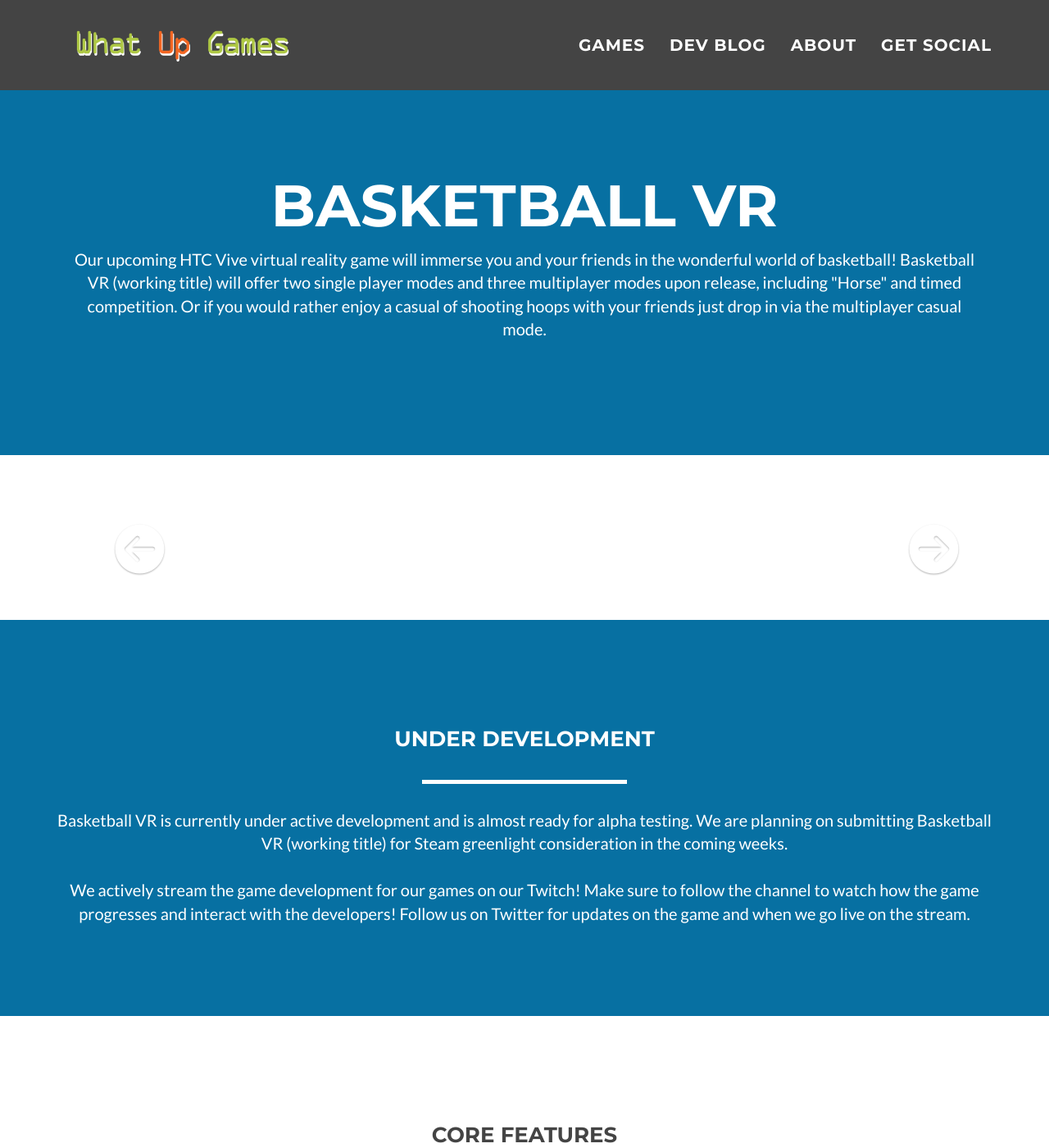
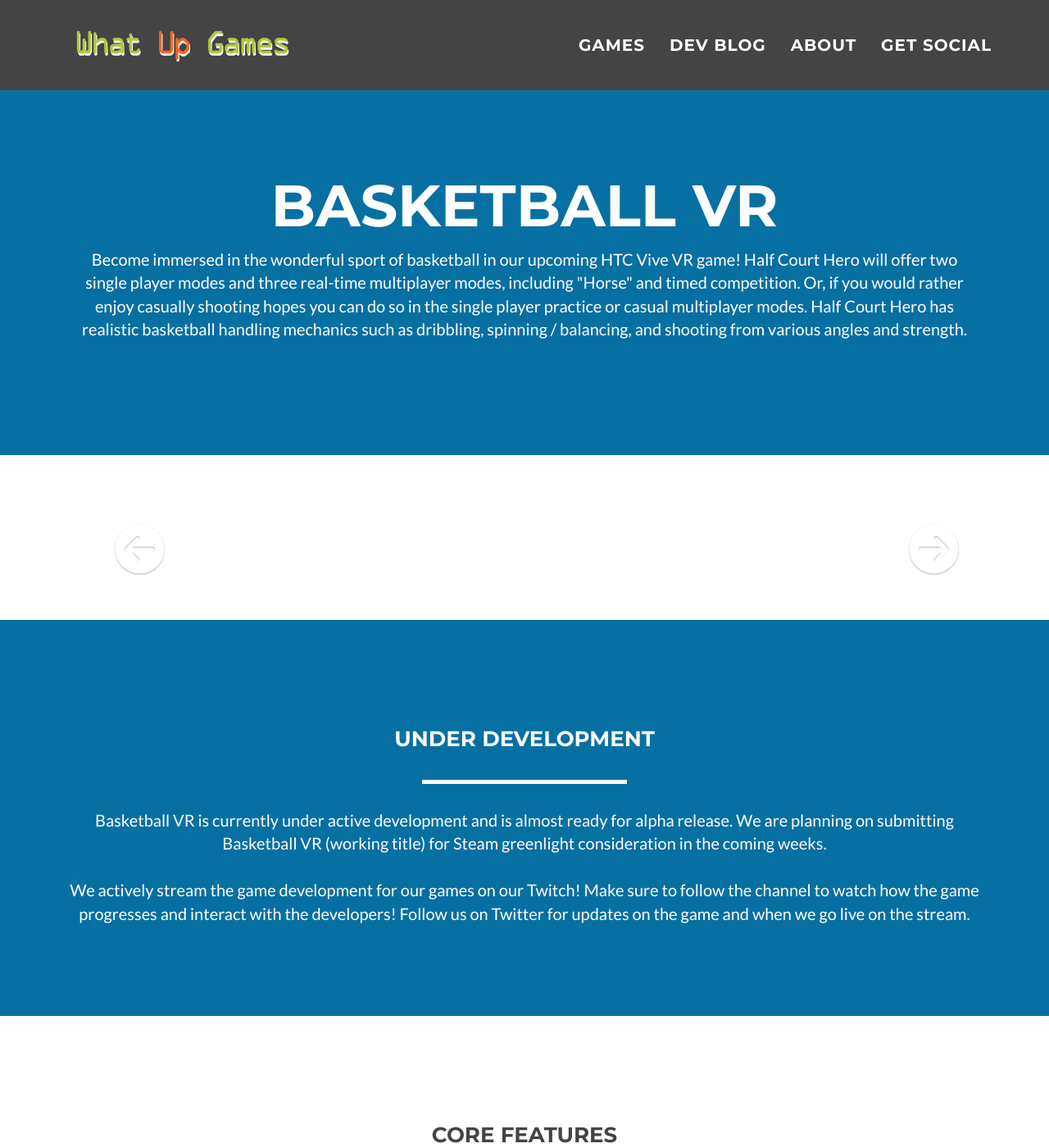
Before and after one commit to What-Up-Games/What-Up-Games, a Jekyll site: the page built from basketballVR/index.html, in a window 1280 px wide and 1400 px high. Shown: the whole window at 82% size. Built offline with Jekyll 4.4.1, drawn with Linux system fonts in a browser that asks for light colours; nearby versions of some CDN libraries; library files that are not in the unit come from our copies.

Commit message:
Correcting language on basketball VR game

```diff
--- a/basketballVR/index.html
+++ b/basketballVR/index.html
@@ -2,8 +2,8 @@
 layout: game
 folderPath: basketballVR
 game: Basketball VR
-friendlyDescription: Our upcoming HTC Vive virtual reality game will immerse you and your friends in the wonderful world of basketball! Basketball VR (working title) will offer two single player modes and three multiplayer modes upon release, including "Horse" and timed competition. Or if you would rather enjoy a casual of shooting hoops with your friends just drop in via the multiplayer casual mode.
-platform: Basketball VR is currently under active development and is almost ready for alpha testing. We are planning on submitting Basketball VR (working title) for Steam greenlight consideration in the coming weeks. <br><br>We actively stream the game development for our games on our Twitch! Make sure to follow the channel to watch how the game progresses and interact with the developers! Follow us on Twitter for updates on the game and when we go live on the stream.
+friendlyDescription: Become immersed in the wonderful sport of basketball in our upcoming HTC Vive VR game! Half Court Hero will offer two single player modes and three real-time multiplayer modes, including "Horse" and timed competition. Or, if you would rather enjoy casually shooting hopes you can do so in the single player practice or casual multiplayer modes. Half Court Hero has realistic basketball handling mechanics such as dribbling, spinning / balancing, and shooting from various angles and strength.
+platform: Basketball VR is currently under active development and is almost ready for alpha release. We are planning on submitting Basketball VR (working title) for Steam greenlight consideration in the coming weeks. <br><br>We actively stream the game development for our games on our Twitch! Make sure to follow the channel to watch how the game progresses and interact with the developers! Follow us on Twitter for updates on the game and when we go live on the stream.
 status: Development
 ---
 
@@ -25,7 +25,6 @@
                     <br>* Prove your skills in a timed competition mode in both single player and multiplayer.
                     <br>* Jump into a casual game of shooting hoops with your friends in multiplayer casual mode.
                     <br>* Set the record score on how long you can spin and balance the ball your controller.
-
                 </p>
                 </div>
 
```
